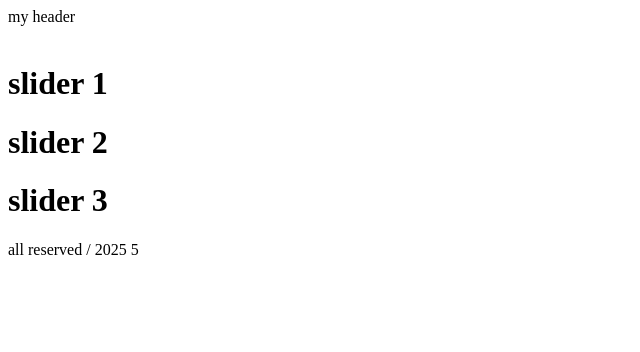
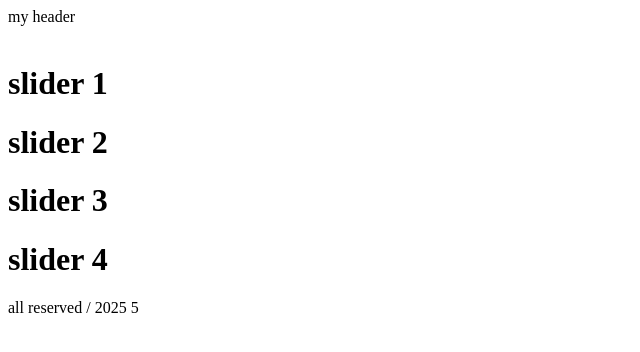
Before and after one commit to amiraliNi209/test-folder, a website: page index.html in a window 1280 px wide. Shown: the whole page, without its empty margins (0-640 px from the left). Drawn offline with Linux system fonts and the light colour scheme.

Commit message:
slide four added

```diff
--- a/index.html
+++ b/index.html
@@ -20,6 +20,7 @@
         <h1>slider 1</h1>
         <h1>slider 2</h1>
         <h1>slider 3</h1>
+        <h1>slider 4</h1>
     </div>
 
     <footer>
```
